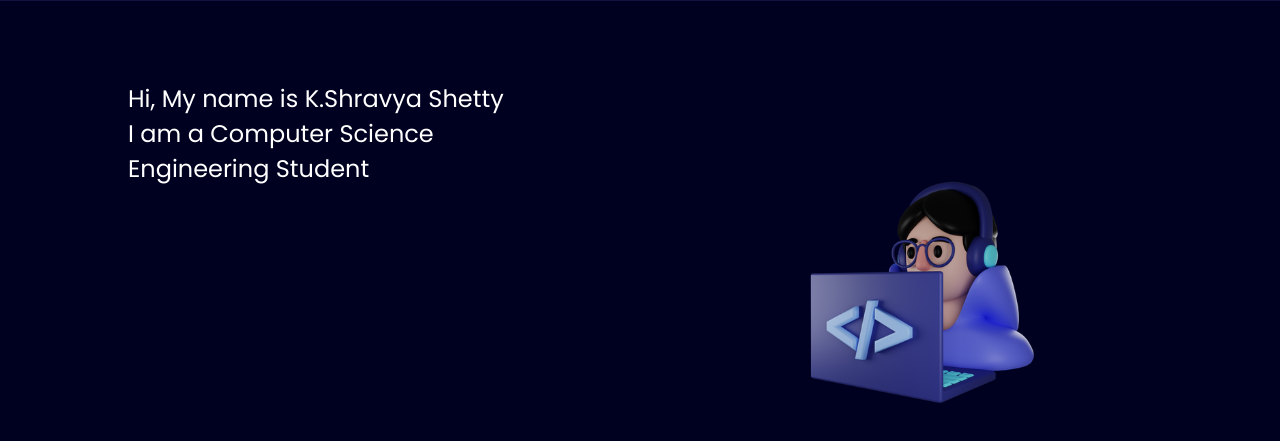
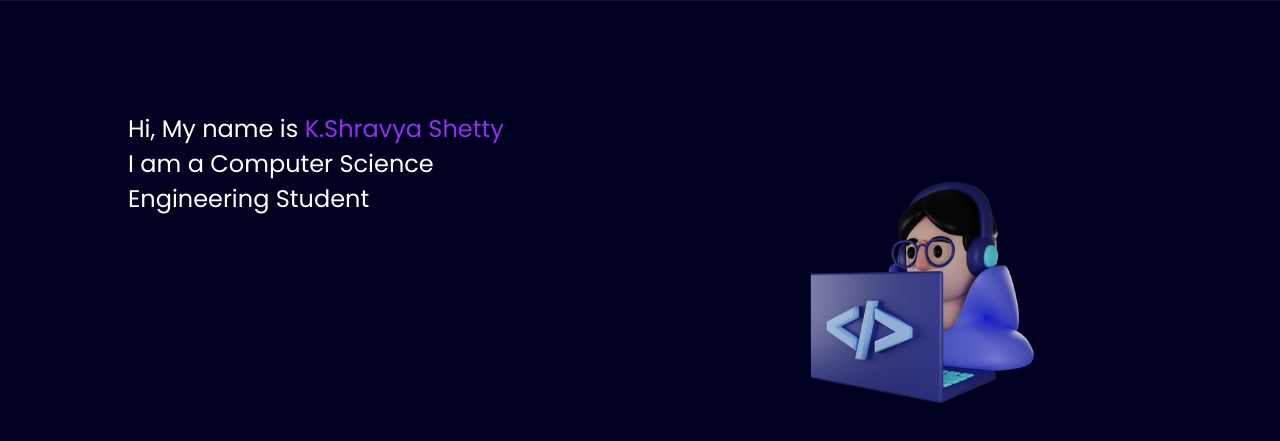
Before and after one commit to K-Shravya-Shetty/portfoliowebsite, a plain HTML site: page index.html in a window 1280 px wide. Shown: the part 79-520 px from the top of the page. Drawn offline with Linux system fonts and the light colour scheme.

Commit message:
color changed

```diff
--- a/index.html
+++ b/index.html
@@ -48,12 +48,15 @@
       }
       .leftsection{
         font-size: 1.5rem;
+        margin: 30px 0;
       }
       .rightsection img{
         width:80%;
         margin:50px 0 ;
       }
-
+      .purple{
+        color:rgb(147, 48, 239)
+      }
     </style>
   </head>
   <body>
@@ -73,7 +76,7 @@
     </header>
     <main>
       <section class="firstsection">
-        <div class="leftsection">Hi, My name is K.Shravya Shetty
+        <div class="leftsection">Hi, My name is <span class="purple">K.Shravya Shetty</span>
           <div>I am  a Computer Science Engineering Student</div>
         </div>
         <div class="rightsection">
```
